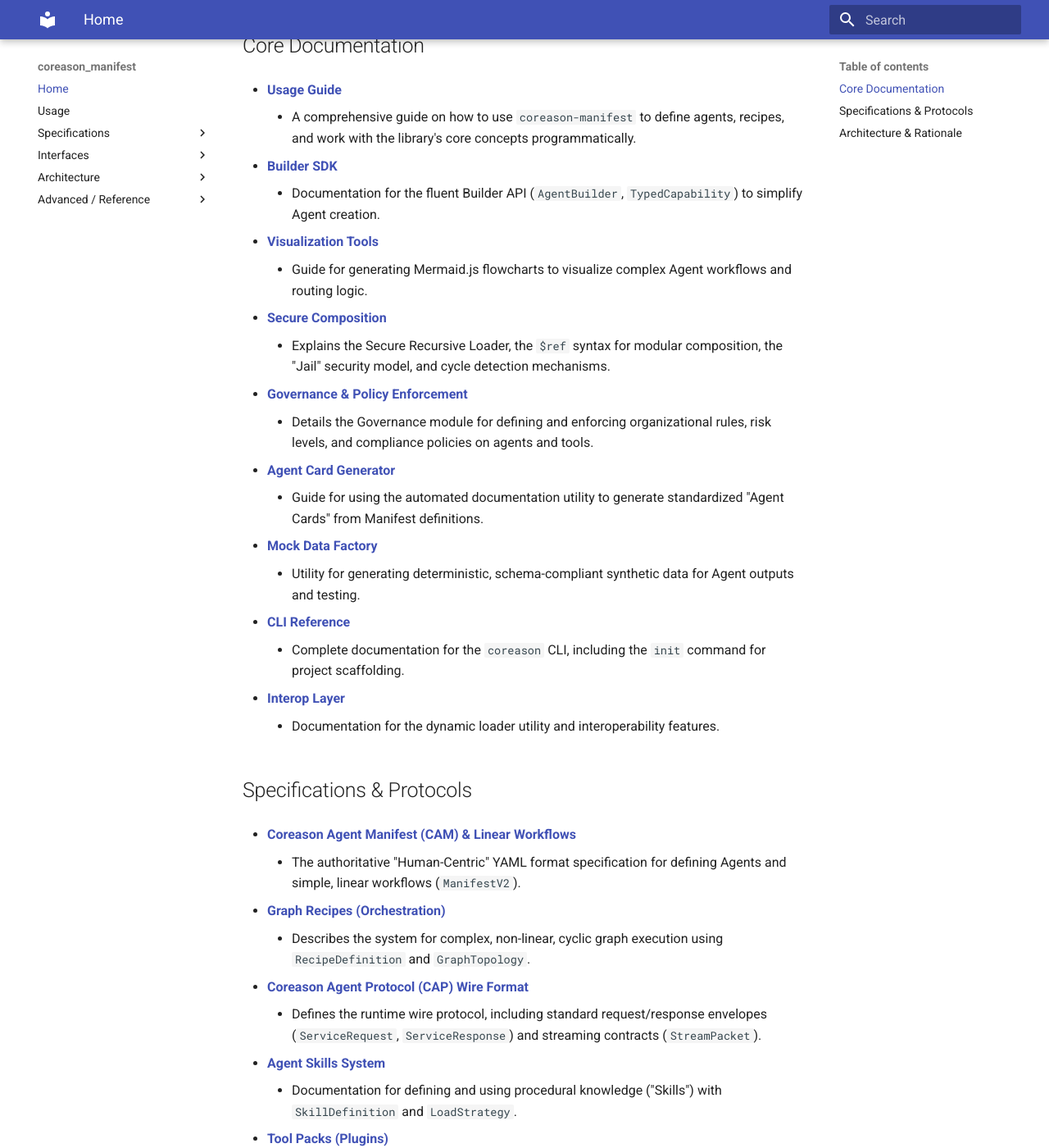
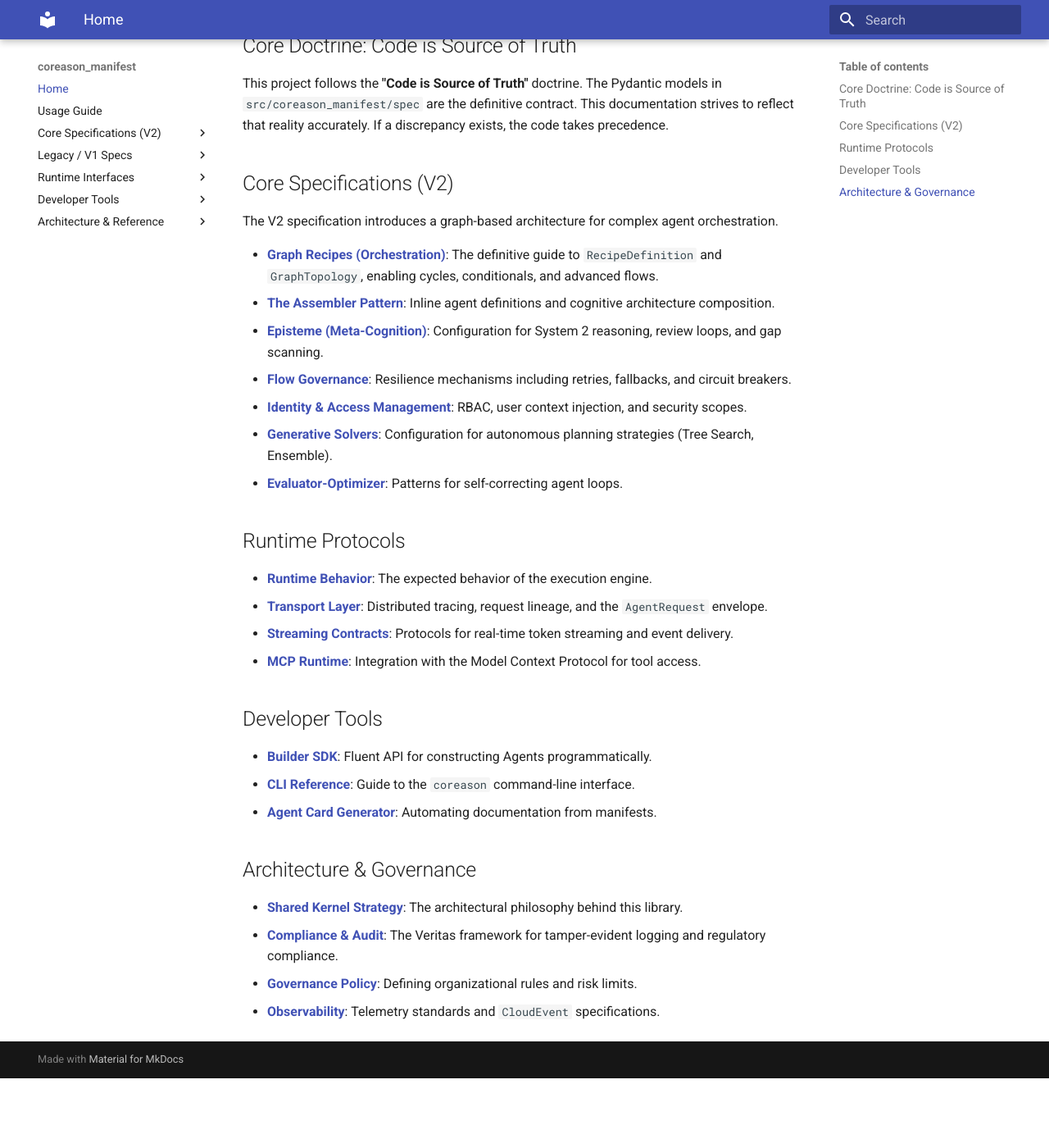
Before and after one commit to CoReason-AI/coreason-manifest, an MkDocs documentation site: the page built from docs/index.md, in a window 1280 px wide and 1400 px high, scrolled down 233 px. Shown: the whole window at 82% size. Built offline with MkDocs 1.6.1 and Material for MkDocs 9.7.7, drawn with Linux system fonts in a browser that asks for light colours; after the commit the page ends 1548 px from its top, so only the background shows below that; some of the changed text lies outside the part shown.

Commit message:
docs: align documentation with V2 codebase and reorganize navigation (#480)
* docs: comprehensive upgrade to align with V2 codebase

- Created `docs/audit_report.md` detailing discrepancies and 15 orphaned files.
- Reorganized `mkdocs.yml` to logically group V2 specs, legacy specs, and runtime interfaces.
- Refactored `docs/graph_recipes.md` to strictly match `RecipeDefinition` and related Pydantic models in `src/coreason_manifest/spec/v2/recipe.py` (added `GuardrailsConfig`, updated `PolicyConfig` and `RecoveryConfig`).
- Refactored `docs/index.md` to reflect the new structure and the "Code is Source of Truth" doctrine.
- Verified code snippets use correct `coreason_manifest.spec.v2` imports.

```diff
--- /dev/null
+++ b/docs/audit_report.md
@@ -0,0 +1,45 @@
+# Documentation Audit Report
+
+## 1. Executive Summary
+
+This report outlines the discrepancies found between the `coreason-manifest` codebase (`src/`) and its documentation (`docs/`). The primary finding is a significant number of "orphaned" documentation files that describe critical V2 features but are not reachable via the `mkdocs.yml` navigation structure. Additionally, while the core `graph_recipes.md` documentation is generally accurate, it requires updates to strictly align with the latest Pydantic model definitions in `src/coreason_manifest/spec/v2/recipe.py`.
+
+## 2. Orphaned Documentation Files
+
+The following files exist in `docs/` but are missing from `mkdocs.yml`. These contain critical information about new V2 features:
+
+1.  `docs/compliance_schema.md`
+2.  `docs/council_features.md`
+3.  `docs/episteme_reasoning.md`
+4.  `docs/evaluator_optimizer.md`
+5.  `docs/flow_governance.md`
+6.  `docs/gateway_qos.md`
+7.  `docs/generative_solvers.md`
+8.  `docs/identity_access_management.md`
+9.  `docs/knowledge_retrieval.md`
+10. `docs/mcp_runtime.md`
+11. `docs/model_routing.md`
+12. `docs/provenance_metadata.md`
+13. `docs/ux_collaboration.md`
+14. `docs/v2_harvesting_features.md`
+15. `docs/veritas_integrity.md`
+
+## 3. Discrepancies in `graph_recipes.md` vs `src/coreason_manifest/spec/v2/recipe.py`
+
+*   **`RecipeDefinition`**:
+    *   The documentation correctly identifies high-level fields but needs to ensure `environment`, `compliance`, `identity`, and `guardrails` are prominently featured as first-class citizens, matching their definition in the Pydantic model.
+    *   The `default_model_policy` field is present in code but might need more detailed explanation in the context of the `model_routing.md` link.
+
+*   **`PolicyConfig`**:
+    *   The code includes fields like `priority` (ExecutionPriority enum), `rate_limit_rpm`, `budget_cap_usd`, `sensitive_tools`, `allowed_mcp_servers`, `safety_preamble`, and `legal_disclaimer`. The documentation should be verified to include all these governance levers.
+
+*   **`RecoveryConfig`**:
+    *   The code defines `behavior` as `FailureBehavior` enum (`fail_workflow`, `continue_with_default`, `route_to_fallback`, `ignore`). The documentation should explicitly list these options to avoid ambiguity.
+
+## 4. `mkdocs.yml` Structure
+
+The current `mkdocs.yml` structure is disorganized, mixing V1 and V2 concepts and lacking a clear "Core Specifications" section for V2. It needs a complete overhaul to reflect the "Code is Source of Truth" doctrine and provide a logical developer journey.
+
+## 5. Code Snippets
+
+Several code snippets in `docs/` may still be using outdated import paths (e.g., `from coreason_manifest.spec import ...` instead of `from coreason_manifest.spec.v2 import ...`). A grep search is required to identify and fix these.
--- a/docs/index.md
+++ b/docs/index.md
@@ -2,101 +2,38 @@
 
 This is the central documentation index for the `coreason-manifest` project, which defines the standard schemas, protocols, and governance models for the Coreason AI ecosystem.
 
-## Core Documentation
+## Core Doctrine: Code is Source of Truth
 
-*   **[Usage Guide](usage.md)**
-    *   A comprehensive guide on how to use `coreason-manifest` to define agents, recipes, and work with the library's core concepts programmatically.
+This project follows the **"Code is Source of Truth"** doctrine. The Pydantic models in `src/coreason_manifest/spec` are the definitive contract. This documentation strives to reflect that reality accurately. If a discrepancy exists, the code takes precedence.
 
-*   **[Builder SDK](builder_sdk.md)**
-    *   Documentation for the fluent Builder API (`AgentBuilder`, `TypedCapability`) to simplify Agent creation.
+## Core Specifications (V2)
 
-*   **[Visualization Tools](visualization.md)**
-    *   Guide for generating Mermaid.js flowcharts to visualize complex Agent workflows and routing logic.
+The V2 specification introduces a graph-based architecture for complex agent orchestration.
 
-*   **[Secure Composition](composition.md)**
-    *   Explains the Secure Recursive Loader, the `$ref` syntax for modular composition, the "Jail" security model, and cycle detection mechanisms.
+*   **[Graph Recipes (Orchestration)](graph_recipes.md)**: The definitive guide to `RecipeDefinition` and `GraphTopology`, enabling cycles, conditionals, and advanced flows.
+*   **[The Assembler Pattern](assembler_pattern.md)**: Inline agent definitions and cognitive architecture composition.
+*   **[Episteme (Meta-Cognition)](episteme_reasoning.md)**: Configuration for System 2 reasoning, review loops, and gap scanning.
+*   **[Flow Governance](flow_governance.md)**: Resilience mechanisms including retries, fallbacks, and circuit breakers.
+*   **[Identity & Access Management](identity_access_management.md)**: RBAC, user context injection, and security scopes.
+*   **[Generative Solvers](generative_solvers.md)**: Configuration for autonomous planning strategies (Tree Search, Ensemble).
+*   **[Evaluator-Optimizer](evaluator_optimizer.md)**: Patterns for self-correcting agent loops.
 
-*   **[Governance & Policy Enforcement](governance_policy_enforcement.md)**
-    *   Details the Governance module for defining and enforcing organizational rules, risk levels, and compliance policies on agents and tools.
+## Runtime Protocols
 
-*   **[Agent Card Generator](agent_card_generator.md)**
-    *   Guide for using the automated documentation utility to generate standardized "Agent Cards" from Manifest definitions.
+*   **[Runtime Behavior](behavior.md)**: The expected behavior of the execution engine.
+*   **[Transport Layer](transport_layer.md)**: Distributed tracing, request lineage, and the `AgentRequest` envelope.
+*   **[Streaming Contracts](cap/streaming_contracts.md)**: Protocols for real-time token streaming and event delivery.
+*   **[MCP Runtime](mcp_runtime.md)**: Integration with the Model Context Protocol for tool access.
 
-*   **[Mock Data Factory](mock_factory.md)**
-    *   Utility for generating deterministic, schema-compliant synthetic data for Agent outputs and testing.
+## Developer Tools
 
-*   **[CLI Reference](cli.md)**
-    *   Complete documentation for the `coreason` CLI, including the `init` command for project scaffolding.
+*   **[Builder SDK](builder_sdk.md)**: Fluent API for constructing Agents programmatically.
+*   **[CLI Reference](cli.md)**: Guide to the `coreason` command-line interface.
+*   **[Agent Card Generator](agent_card_generator.md)**: Automating documentation from manifests.
 
-*   **[Interop Layer](cli_interop.md)**
-    *   Documentation for the dynamic loader utility and interoperability features.
+## Architecture & Governance
 
-## Specifications & Protocols
-
-*   **[Coreason Agent Manifest (CAM) & Linear Workflows](cap/specification.md)**
-    *   The authoritative "Human-Centric" YAML format specification for defining Agents and simple, linear workflows (`ManifestV2`).
-
-*   **[Graph Recipes (Orchestration)](graph_recipes.md)**
-    *   Describes the system for complex, non-linear, cyclic graph execution using `RecipeDefinition` and `GraphTopology`.
-
-*   **[Coreason Agent Protocol (CAP) Wire Format](cap/wire_protocol.md)**
-    *   Defines the runtime wire protocol, including standard request/response envelopes (`ServiceRequest`, `ServiceResponse`) and streaming contracts (`StreamPacket`).
-
-*   **[Agent Skills System](skills.md)**
-    *   Documentation for defining and using procedural knowledge ("Skills") with `SkillDefinition` and `LoadStrategy`.
-
-*   **[Tool Packs (Plugins)](tool_packs.md)**
-    *   Documentation for the Tool Pack architecture, enabling reusable bundles of Agents, Skills, and Tools.
-
-*   **[Explicit Streaming Contracts](cap/streaming_contracts.md)**
-    *   Defines the contracts for Agent execution (`atomic`, `graph`) and delivery modes (`request_response`, `server_sent_events`).
-
-*   **[Stream Identity & Lifecycle](cap/stream_lifecycle.md)**
-    *   Protocols and data structures for explicit, multiplexed output streams (`STREAM_START`, `STREAM_END`).
-
-*   **[Memory Governance](memory_governance.md)**
-    *   Declarative configuration for agent memory eviction policies (Sliding Window, Summary, etc.) and `MemoryConfig` models.
-
-*   **[Session Management](session_management.md)**
-    *   Architecture for strict, immutable, and stateless management of conversational memory (`SessionState`, `MemoryStrategy`).
-
-*   **[Evaluation Metadata](evaluation_metadata.md)**
-    *   Specifications for embedding testing requirements (`EvaluationProfile`) and quality criteria (`SuccessCriterion`) directly into Agent Definitions.
-
-*   **[Active Memory Interface](active_memory_interface.md)**
-    *   Protocol (`SessionHandle`) for active agent interactions with storage (history, recall, persistent variables).
-
-*   **[Request Lineage Implementation](request_lineage_implementation.md)**
-    *   Details the tracking of cryptographic causality, distributed tracing IDs (`request_id`, `root_request_id`), and auto-rooting logic.
-
-*   **[Observability & Tracing](observability.md)**
-    *   Standard telemetry envelopes (`CloudEvent`, `ReasoningTrace`) for system notifications, audit logs, and distributed tracing.
-
-*   **[Audit Hashing & Integrity](audit_hashing.md)**
-    *   Specifications for the "Tamper-Evident" audit logging system, including the `AuditLog` model and SHA-256 chain verification algorithms.
-
-*   **[Standardized Presentation Schemas](presentation_schemas.md)**
-    *   Enforces strictly typed Pydantic models for UI events (`PresentationEvent`) like citations, progress indicators, and media carousels.
-
-*   **[Frontend Integration & Graph Events](frontend_integration.md)**
-    *   Defines the strict `GraphEvent` hierarchy for internal engine state and the migration strategy to standard `CloudEvent` formats.
-
-*   **[Event Content Types](event_content_types.md)**
-    *   Specification of standard MIME types (`EventContentType`) used in CloudEvents for protocol compliance.
-
-*   **[Semantic Error Handling](error_handling_standards.md)**
-    *   Defines standard Error Domains and the `UserErrorEvent` for structured, user-friendly error reporting.
-
-*   **[Middleware Extension Interfaces](middleware_extension_interfaces.md)**
-    *   Defines the protocols (`IRequestInterceptor`, `IResponseInterceptor`) and context models for injecting cross-cutting logic like PII redaction and rate limiting.
-
-## Architecture & Rationale
-
-*   **[Product Requirements & Philosophy](product_requirements.md)**
-    *   Outlines the "Shared Kernel" philosophy, architectural standards, and the role of `coreason-manifest` as the definitive source of truth ("The Blueprint").
-
-*   **[Package Structure & Architecture](package_structure.md)**
-    *   Explains the physical structure of the package (`spec/` vs `utils/`) and the strict separation of Pure Data Specifications from Utility Logic.
-
-*   **[CoReasonBaseModel Rationale](coreason_base_model_rationale.md)**
-    *   Explains the architectural decision to use `CoReasonBaseModel` for solving JSON serialization challenges with UUIDs and Datetimes.
+*   **[Shared Kernel Strategy](architecture/ADR-001-shared-kernel-boundaries.md)**: The architectural philosophy behind this library.
+*   **[Compliance & Audit](veritas_integrity.md)**: The Veritas framework for tamper-evident logging and regulatory compliance.
+*   **[Governance Policy](governance_policy_enforcement.md)**: Defining organizational rules and risk limits.
+*   **[Observability](observability.md)**: Telemetry standards and `CloudEvent` specifications.
--- a/mkdocs.yml
+++ b/mkdocs.yml
@@ -3,46 +3,63 @@ theme:
   name: material
 nav:
   - Home: index.md
-  - Usage: usage.md
-  - Specifications:
+  - Usage Guide: usage.md
+  - Core Specifications (V2):
       - "Graph Recipes (Orchestration)": graph_recipes.md
       - "The Assembler Pattern (Inline Agents)": assembler_pattern.md
+      - "Episteme (Meta-Cognition & Reasoning)": episteme_reasoning.md
+      - "Flow Governance (Resilience)": flow_governance.md
+      - "Identity & Access Management": identity_access_management.md
+      - "Generative Solvers & Strategies": generative_solvers.md
+      - "Evaluator-Optimizer Pattern": evaluator_optimizer.md
+      - "UX & Collaboration": ux_collaboration.md
+      - "Model Routing": model_routing.md
+      - "MCP Runtime & Governance": mcp_runtime.md
+      - "Gateway QoS & Traffic Control": gateway_qos.md
+      - "Knowledge Retrieval (RAG)": knowledge_retrieval.md
+      - "Compliance & Audit (Veritas)": veritas_integrity.md
+      - "Compliance Schema": compliance_schema.md
+  - Legacy / V1 Specs:
       - "Agent Manifest (CAM) & Linear Workflows": cap/specification.md
       - "Agent Skills System": skills.md
       - "Tool Packs (Plugins)": tool_packs.md
       - "Inline Tools": inline_tools.md
-      - "Transport & Tracing": transport_layer.md
+  - Runtime Interfaces:
+      - "Runtime Principles": runtime/runtime_principles.md
+      - "Runtime Protocol (Behavior)": behavior.md
+      - "Transport Layer (Tracing)": transport_layer.md
+      - "Streaming Contracts": cap/streaming_contracts.md
+      - "Stream Lifecycle": cap/stream_lifecycle.md
+      - "CAP Wire Protocol": cap/wire_protocol.md
+      - "Middleware Extensions": middleware_extension_interfaces.md
+      - "Active Memory Interface": active_memory_interface.md
       - "Simulation & Eval": simulation.md
       - "Visualization (UI)": presentation_schemas.md
-  - Interfaces:
-      - "Runtime Protocol": behavior.md
-      - "Middleware": middleware_extension_interfaces.md
-  - Architecture:
-      - "Shared Kernel": architecture/ADR-001-shared-kernel-boundaries.md
-      - "Package Structure": package_structure.md
-      - "Base Model Rationale": coreason_base_model_rationale.md
-      - "Product Requirements": product_requirements.md
-  - Advanced / Reference:
+  - Developer Tools:
       - "Builder SDK": builder_sdk.md
       - "CLI Reference": cli.md
-      - "Governance & Policy": governance_policy_enforcement.md
-      - "Active Memory Interface": active_memory_interface.md
+      - "CLI Interop": cli_interop.md
+      - "Agent Card Generator": agent_card_generator.md
+      - "Mock Factory": mock_factory.md
+  - Architecture & Reference:
+      - "Shared Kernel Strategy": architecture/ADR-001-shared-kernel-boundaries.md
+      - "Package Structure": package_structure.md
+      - "Product Requirements": product_requirements.md
+      - "Governance Policy": governance_policy_enforcement.md
       - "Audit Hashing": audit_hashing.md
       - "Semantic Diffing": semantic_diffing.md
       - "Memory Governance": memory_governance.md
       - "Session Management": session_management.md
       - "Observability": observability.md
-      - "Mock Factory": mock_factory.md
       - "Error Handling": error_handling_standards.md
       - "Evaluation Metadata": evaluation_metadata.md
       - "Event Content Types": event_content_types.md
       - "Frontend Integration": frontend_integration.md
-      - "Request Lineage (Impl)": request_lineage_implementation.md
-      - "Agent Card Generator": agent_card_generator.md
+      - "Request Lineage": request_lineage_implementation.md
       - "Composition": composition.md
-      - "CLI Interop": cli_interop.md
       - "Visualization (Reference)": visualization.md
-      - "CAP Wire Protocol": cap/wire_protocol.md
-      - "Stream Lifecycle": cap/stream_lifecycle.md
-      - "Streaming Contracts": cap/streaming_contracts.md
+      - "Provenance Metadata": provenance_metadata.md
+      - "Council Features": council_features.md
+      - "V2 Harvesting Features": v2_harvesting_features.md
       - "MCP Adapter": interop/mcp_adapter.md
+      - "Audit Report": audit_report.md
```
Also changed, not shown: docs/graph_recipes.md (+35 -2 lines).
